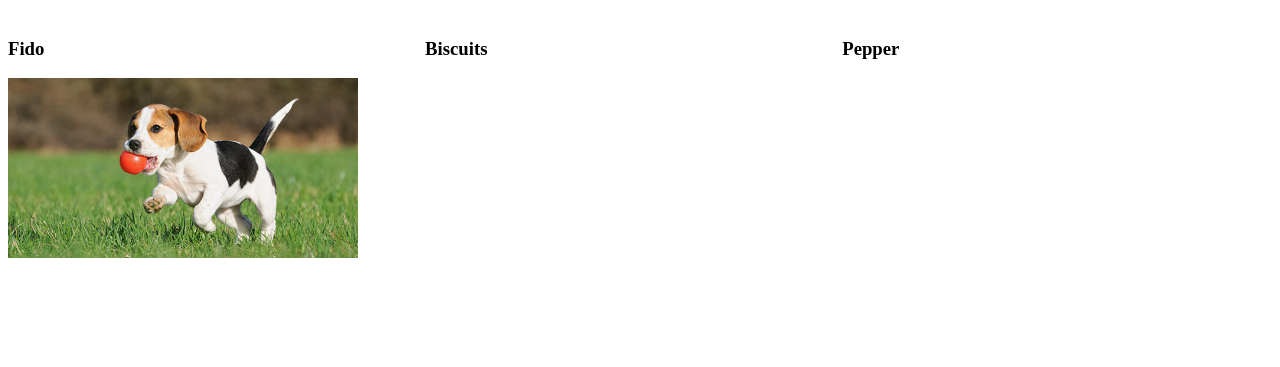
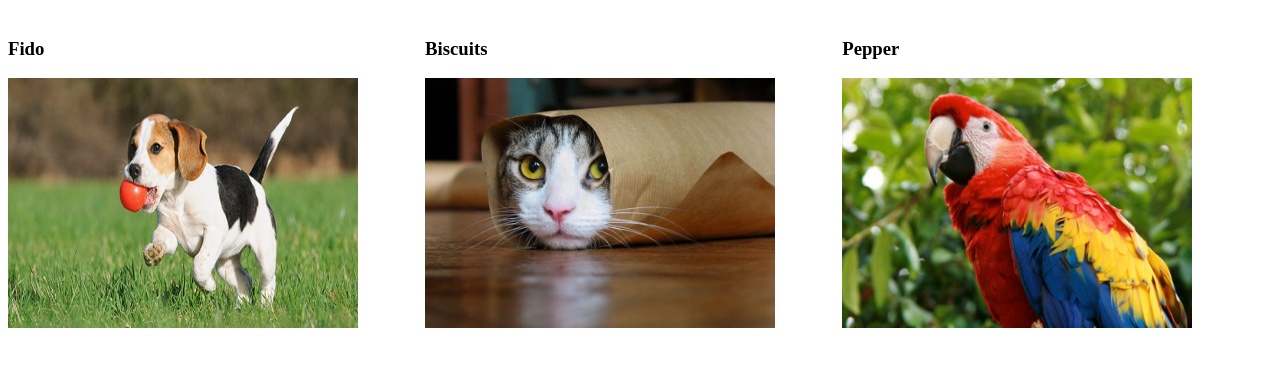
Before and after one commit to jordankstringer/animals, a plain HTML site: page index.html in a window 1280 px wide. Shown: the part 61-428 px from the top of the page. Drawn offline with Linux system fonts and the light colour scheme.

Commit message:
added names and pictures of animals

```diff
--- a/index.html
+++ b/index.html
@@ -9,13 +9,15 @@
     <h1>Animal Adoption</h1>
     <div class="animal">
       <h3>Fido</h3>
-      <img src="dog_1.jpg" width="350px" alt="picture of dog" />
+      <img src="images/dog_1.jpg" width="350px" height="250px" alt="picture of dog" />
     </div>
     <div class="animal">
       <h3>Biscuits</h3>
+      <img src="images/cat_1.jpg" width="350px" height="250px" alt="cat picture" />
     </div>
     <div class="animal">
       <h3>Pepper</h3>
+      <img src="images/parrot_1.jpg" width="350px" height="250px" alt="parrot picture" />
     </div>
   </body>
 </html>
```
Also changed, not shown: images/cat_1.jpg (added), images/dog_1.jpg (renamed from dog_1.jpg), images/parrot_1.jpg (added), 1 other file.
